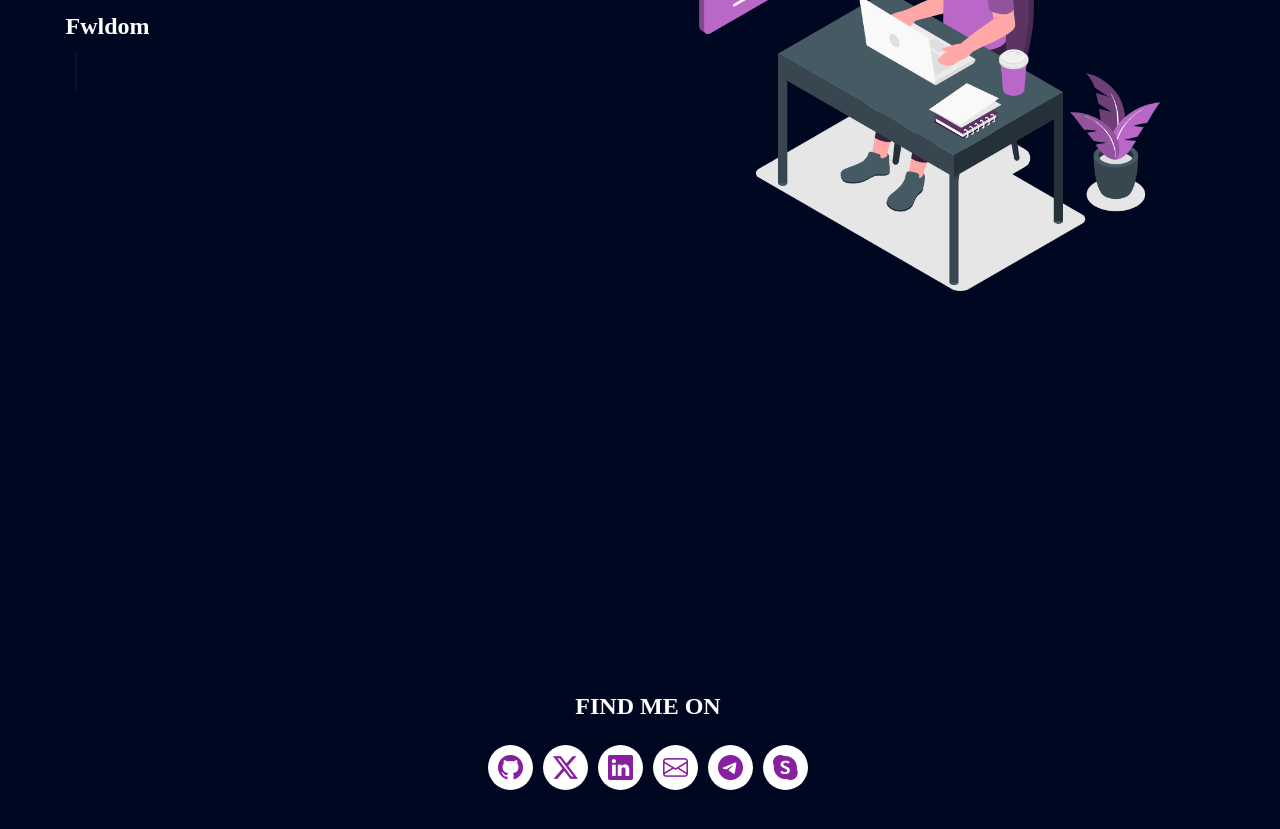
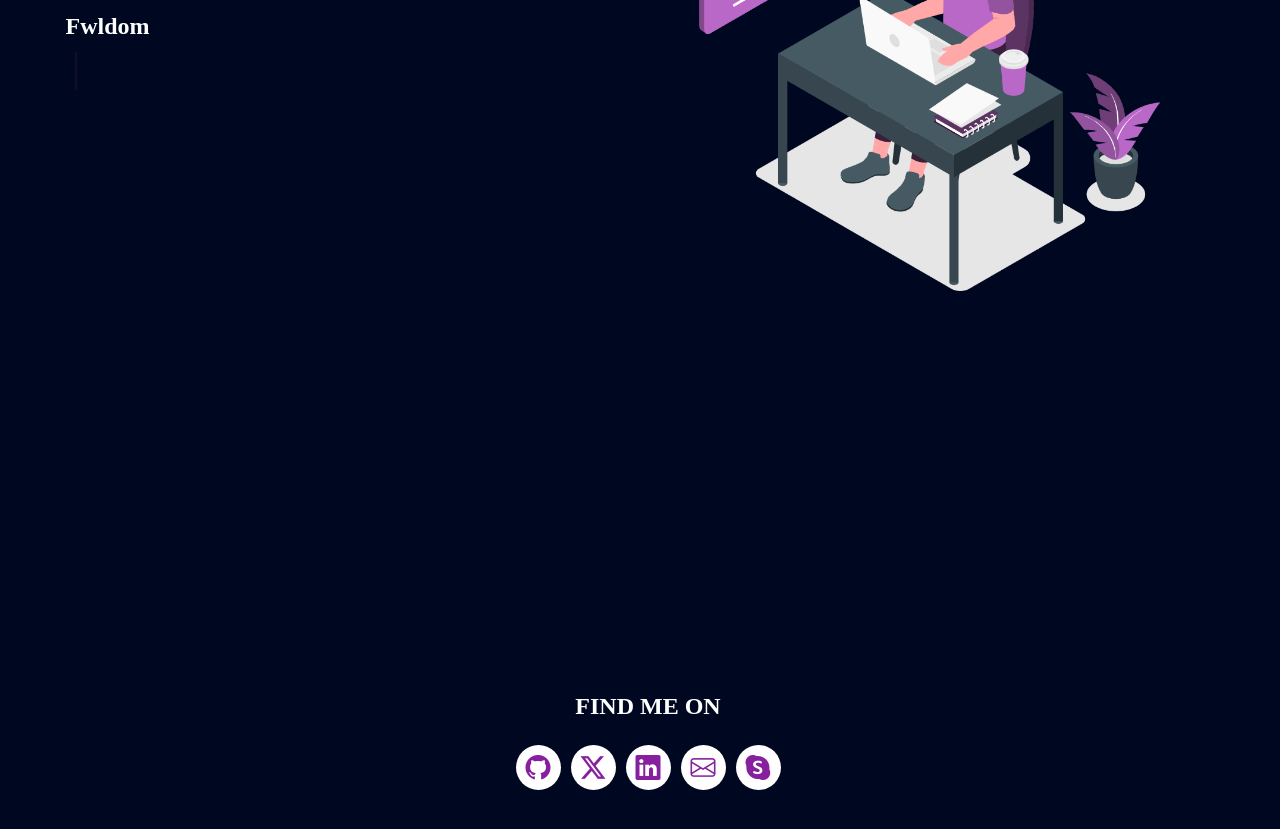
Before and after one commit to fwldom/fwldom, a plain HTML site: page index.html in a window 1280 px wide. Shown: the part 355-1184 px from the top of the page. Drawn offline with nearby package versions, Linux system fonts and the light colour scheme.

Commit message:
Update index.html

```diff
--- a/index.html
+++ b/index.html
@@ -39,7 +39,6 @@
         <a href="https://x.com/fwldom"><i class="bi bi-twitter-x"></i></a>
         <a href="https://www.linkedin.com/in/fwl-dom-785876270"><i class="bi bi-linkedin"></i></a>
         <a href="mailto:fwldom@duck.com"><i class="bi bi-envelope"></i></a>
-        <a href="https://t.me/fwldom"><i class="bi bi-telegram"></i></i></a>
         <a href="https://join.skype.com/invite/BjWuBh6hkm7P"><i class="bi bi-skype"></i></i></a>
     </div>
 </body>
```
